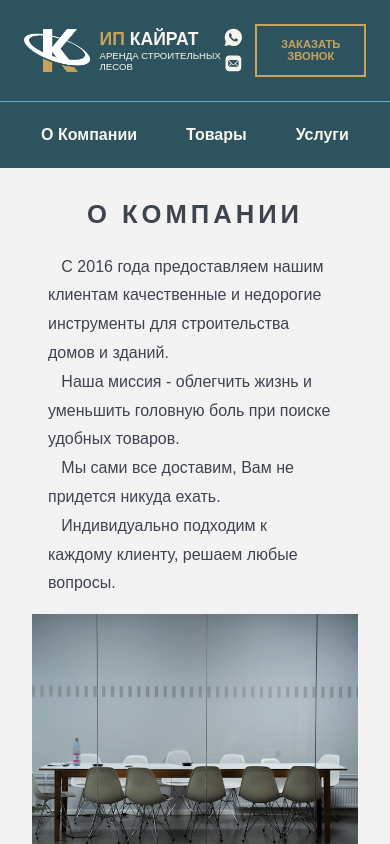
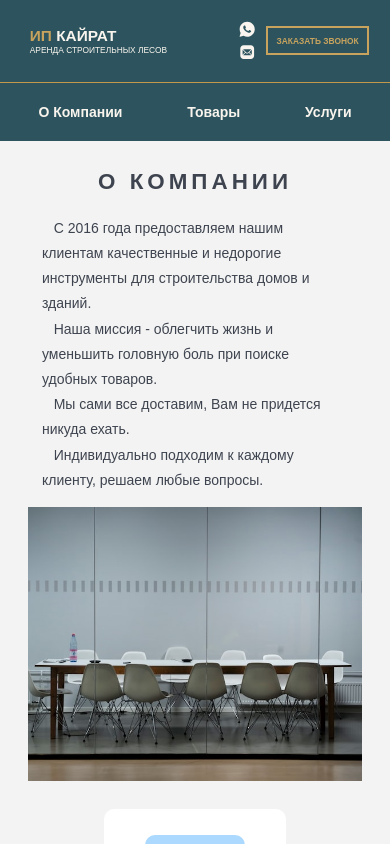
Before and after one commit to Pandarry/Stroi-lesa, a Next.js app: page / in a window 390 px wide. Shown: the top 844 px of the page. Built offline with nearby package versions, Linux system fonts and the light colour scheme.

Commit message:
media 2.2

```diff
--- a/components/Main.js
+++ b/components/Main.js
@@ -2,7 +2,6 @@ import { useState } from 'react';
 import Image from 'next/image';
 import Link from 'next/link';
 import styles from '/styles/Main.module.scss';
-import styled from '@emotion/styled';
 
 import img from '../public/img/about.jpg';
 import deliveryImg from '../public/img/delivery.jpg';
@@ -90,7 +89,9 @@ export default function Main() {
                 <div className="container-flex">
                     <div className="content-block">
                         <div className={styles.LogoBlock}>
-                            <Image src={logo} width={100} height={66} className="Logo" />
+                            <div className={styles.Logo}>
+                                <Image src={logo} width={100} height={66} />
+                            </div>
 
                             <div className={styles.LogoContent}>
                                 <p>
--- a/styles/Main.module.scss
+++ b/styles/Main.module.scss
@@ -527,6 +527,14 @@
     .ServicesDescr {
         height: 350px;
     }
+    .Logo {
+        display: none;
+    }
+
+    .FeedBackBtn {
+        padding: 0.9em 1em;
+        font-size: 0.6em;
+    }
 
 }
 
--- a/styles/globals.scss
+++ b/styles/globals.scss
@@ -65,3 +65,15 @@ textarea {
         padding: 1.5em;
     }
 }
+
+@media (max-width: 768px) {
+    body {
+        font-size: 15px;
+    }
+}
+
+@media (max-width: 480px) {
+    body {
+        font-size: 14px;
+    }
+}
```
